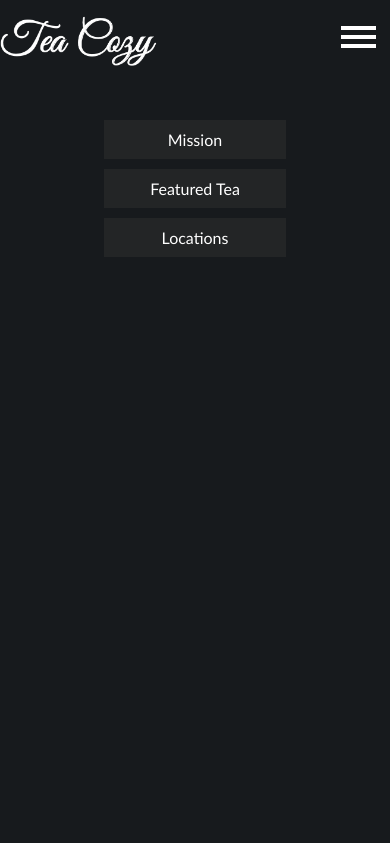
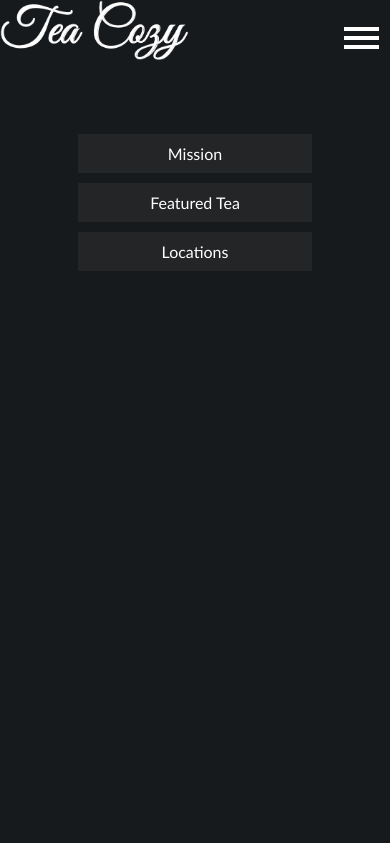
Before and after one commit to camilagx/TeaCozy, a plain HTML site: page index.html in a window 390 px wide. Both pictures are taken after a click on the button 358 px from the left and 34 px from the top of the page. Shown: the top 843 px of the page. Drawn offline with Linux system fonts and the light colour scheme.

Commit message:
fixed nav

```diff
--- a/index.html
+++ b/index.html
@@ -28,10 +28,10 @@
           Locations
         </a></li>
       </ul>
+      <button class="hamburger mobile">
+        <div class="bar"></div>
+      </button>
     </nav>
-    <button class="hamburger">
-      <div class="bar"></div>
-    </button>
     <nav class="mobile-nav display">
       <ul>
         <li><a href="#mission">
--- a/style.css
+++ b/style.css
@@ -1,9 +1,13 @@
 /** TYPOGRAPHY **/
+* {
+  scroll-behavior: smooth;
+}
 html {
   background-color: black;
   color: white;
   font-family: 'Trebuchet MS', 'Lucida Sans Unicode', 'Lucida Grande', 'Lucida Sans', Arial, sans-serif;
 }
+
 body {
   margin: 0;
 }
@@ -41,26 +45,28 @@ p {
   text-align: center;
 }
 /**** NAV ****/
-.desktop-nav {
+nav {
+  width: 100%;
+  background-color: #171a1d;
   height: 70px;
   display: flex;
-  background-color: #171a1d;
-  align-items: flex-start;
 }
 
 .desktop-nav ul {
+  display: flex;
   height: 100%;
+  margin-top: 0;
 }
 
-#logo {
+.desktop-nav ul li a,
+#logo{
   display: block;
-  height: 50px
+  max-height: 60px;
 }
 
-
-  .hamburger {
-    display: hidden;
-  }
+.hamburger {
+  align-self: center;
+}
 
   /** BANNER **/
 
@@ -79,8 +85,13 @@ p {
  /** TEA SECTION **/
  .tea-gallery {
   display: flex;
+  flex-direction: column;
+  flex-wrap: wrap;
  }
 
+ figure {
+  width: 100%;
+ }
  figcaption {
   text-align: center;
   padding: 0.5rem;
@@ -122,6 +133,10 @@ a {
   left: 0;
 }
 
+@media screen and (max-width: 769px) {
+
+}
+
 @media screen and (max-width: 480px) {
   /**NAV **/
   .desktop {
@@ -129,13 +144,10 @@ a {
   }
 
   .hamburger {
-  display:unset;
-  position: absolute;
-  top: 1.7%;
-  right: 2%;
   background-color: transparent;
   border: none;
   height: 40px;
+  margin: 0 0.3rem 0 auto;
   }
 
   .hamburger::before,
@@ -153,26 +165,26 @@ a {
   margin-top: 5px;
   }
 
-  .hamburger {
-    margin-top: 0;
-  }
-
   .mobile-nav {
   background-color: #171a1d;
-  padding: 2.5rem;
-  height: 100vh;
-  top: 10%;
+  height: calc(100vh - 70px);
+  width: 100vw;
   }
   .mobile-nav ul {
   margin: 0 auto;
   text-align: center;
   width: 65%;
+  padding: 4rem;
   }
 
   .mobile-nav li {
   background-color: rgba(53, 53, 53, 0.4);
   padding: 10px 0;
   margin: 10px;
+  }
+
+  .mobile-nav li:first-child {
+    margin-top: 0;
   }
 
   .mobile-nav li a {
@@ -210,8 +222,6 @@ a {
     padding-top: 0.4rem;
   }
 
-
-
   .location {
     background-color: rgba(189, 184, 179, 0.815);
   }
```
